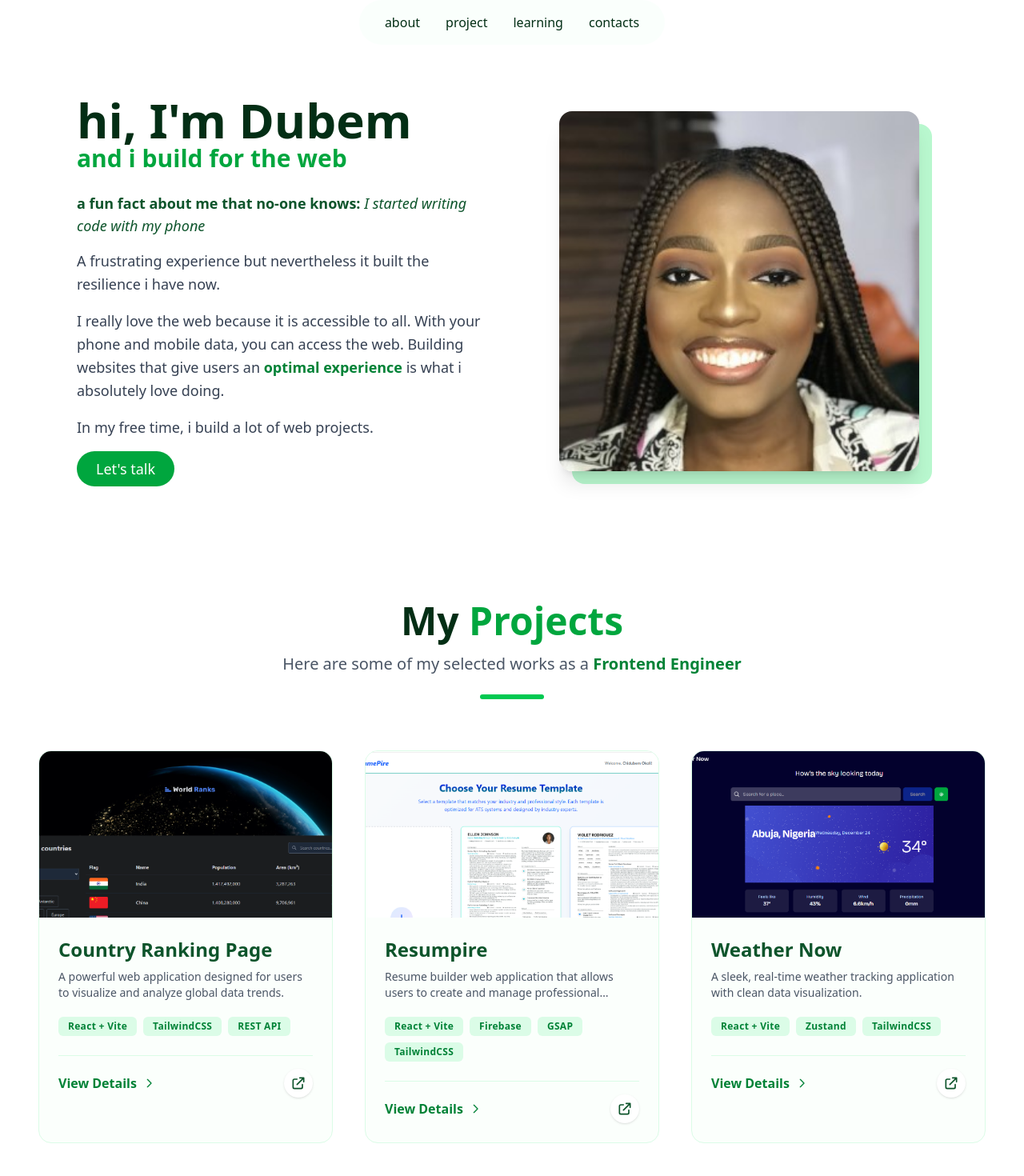
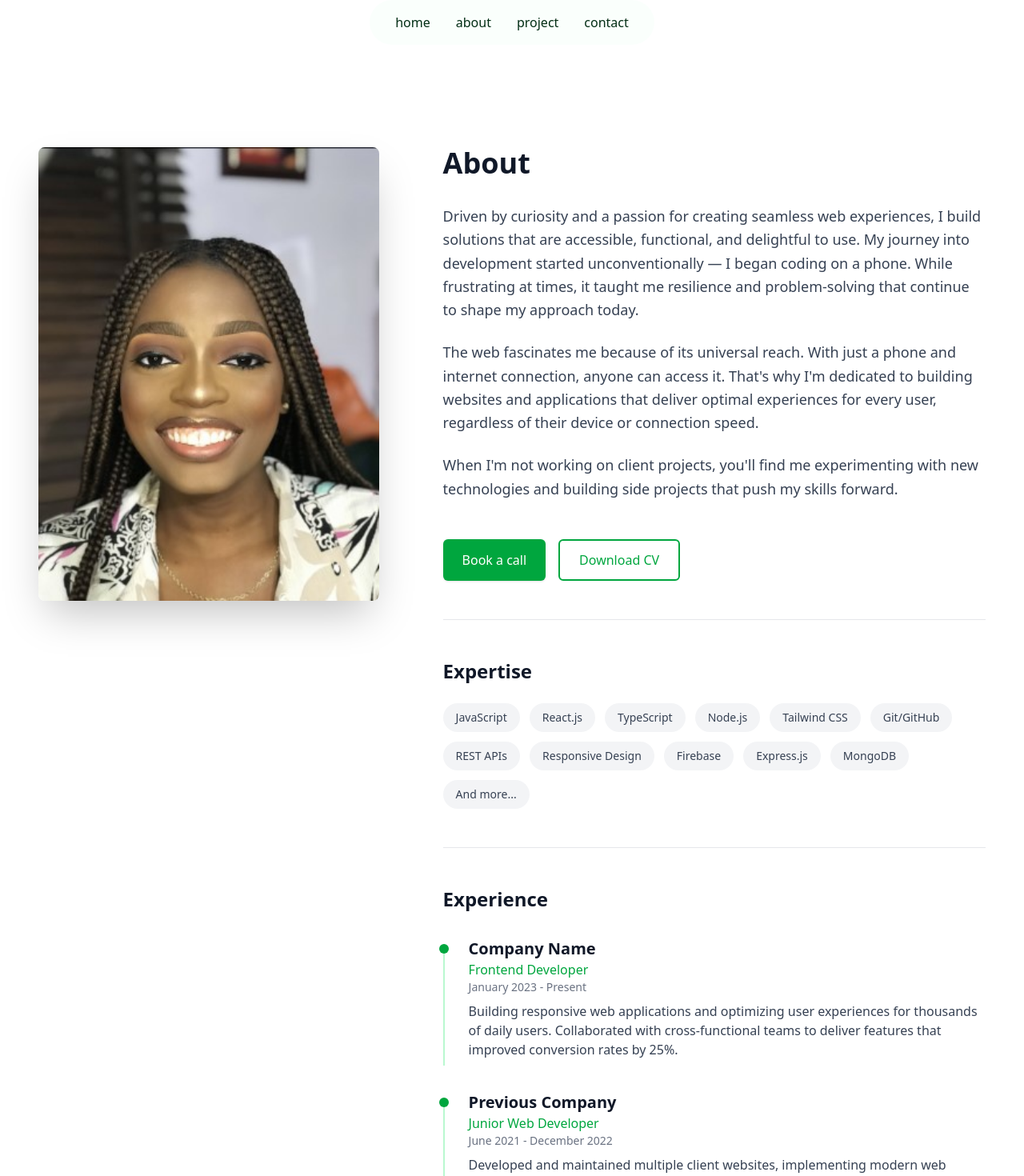
Before and after one commit to Duubemmm/Dubem-portfolio, a React (Vite) app: page / in a window 1280 px wide. Shown: the top 1470 px of the page at 80% size. Built offline with nearby package versions, Linux system fonts and the light colour scheme.

Commit message:
feat: add react router for easy navigation

```diff
--- a/src/App.jsx
+++ b/src/App.jsx
@@ -1,33 +1,39 @@
-import { useState, useEffect } from "react";
-import Header from "./components/Header";
+// import { useState, useEffect } from "react";
 import About from "./components/About";
 import Project from "./components/Project"
 import Contact from "./components/Contact"
-import Preloader from "./components/Preloader";
+import Home from "./pages/Home";
+import Layout from "./pages/Layout";
+// import Preloader from "./animations/Preloader";
+import { Routes, Route } from "react-router";
 
 function App() {
-  const [loading, setLoading] = useState(true);
+  // const [loading, setLoading] = useState(true);
 
-  useEffect(() => {
-    const timer = setTimeout(() => {
-      setLoading(false);
-    }, 2000);
+  // useEffect(() => {
+  //   const timer = setTimeout(() => {
+  //     setLoading(false);
+  //   }, 2000);
 
-    return () => clearTimeout(timer);
-  }, []);
+  //   return () => clearTimeout(timer);
+  // }, []);
 
   return (
     <>
-      {loading ? (
+      {/* {loading ? (
         <Preloader />
-      ) : (
+      ) : ( */}
         <main className="animate-in fade-in duration-700">
-          <Header />
-          <About />
-          <Project/>
-          <Contact/>
+          <Routes>
+            <Route element={<Layout />}>
+            <Route path="/" element={<Home />}/>
+            <Route path="about" element={<About />}/>
+            <Route path="project" element={<Project />}/>
+            <Route path="contact" element={<Contact/>}/>
+            </Route>
+          </Routes>
         </main>
-      )}
+      {/* )} */}
     </>
   );
 }
--- /dev/null
+++ b/src/animations/Preloader.jsx
@@ -0,0 +1,64 @@
+import { motion } from "framer-motion";
+
+const Preloader = () => {
+  const name = "DUBEM".split("");
+
+  return (
+    <motion.div
+      initial={{ opacity: 1 }}
+      exit={{ opacity: 0 }}
+      className="fixed inset-0 z-[100] flex flex-col items-center justify-center bg-green-950"
+    >
+      <div className="relative flex flex-col items-center">
+
+        <div className="flex mb-4">
+          {name.map((letter, index) => (
+            <motion.span
+              key={index}
+              initial={{ y: 20, opacity: 0 }}
+              animate={{ y: 0, opacity: 1 }}
+              transition={{
+                delay: index * 0.1,
+                duration: 0.5,
+                repeat: Infinity,
+                repeatType: "reverse",
+                repeatDelay: 1
+              }}
+              className="text-5xl md:text-7xl font-black text-green-500 tracking-tighter"
+            >
+              {letter}
+            </motion.span>
+          ))}
+        </div>
+
+        <div className="w-48 h-1 bg-green-900 rounded-full overflow-hidden">
+          <motion.div
+            initial={{ x: "-100%" }}
+            animate={{ x: "100%" }}
+            transition={{
+              repeat: Infinity,
+              duration: 1.5,
+              ease: "easeInOut"
+            }}
+            className="w-full h-full bg-green-400 shadow-[0_0_15px_rgba(74,222,128,0.5)]"
+          />
+        </div>
+
+        <motion.p
+          initial={{ opacity: 0 }}
+          animate={{ opacity: [0, 1, 0] }}
+          transition={{ duration: 2, repeat: Infinity }}
+          className="mt-6 font-mono text-green-500/70 text-sm tracking-widest uppercase"
+        >
+          Initializing Portfolio...
+        </motion.p>
+      </div>
+
+      <div className="absolute inset-0 opacity-10 pointer-events-none">
+        <div className="absolute top-0 left-0 w-full h-full bg-[radial-gradient(circle_at_center,_var(--tw-gradient-stops))] from-green-500/20 via-transparent to-transparent" />
+      </div>
+    </motion.div>
+  );
+};
+
+export default Preloader;
--- a/src/components/About.jsx
+++ b/src/components/About.jsx
@@ -1,47 +1,158 @@
+import { useState, useEffect } from 'react';
 import Dubem from "../assets/Dubem.jpg"
 
 const About = () => {
+  const [isVisible, setIsVisible] = useState(false);
+
+  useEffect(() => {
+    setIsVisible(true);
+  }, []);
+
   return (
-    <section className="mx-auto flex max-w-6xl flex-col items-center justify-between gap-12 px-8 py-16 md:flex-row">
-      {/* Text Content */}
-      <div className="flex flex-col space-y-6 md:w-1/2">
-        <h1 className="text-4xl font-bold text-green-950 lg:text-6xl">
-          hi, I'm Dubem <span className="block text-green-600 text-2xl lg:text-3xl">and i build for the web</span>
-        </h1>
+    <section id="about" className="relative bg-white px-6 py-24 lg:px-12 lg:py-32">
+      <div className="mx-auto max-w-7xl">
+        <div className="grid gap-16 lg:grid-cols-5 lg:gap-20">
+          {/* Image Side - Takes 2 columns */}
+          <div className={`lg:col-span-2 transition-all duration-700 ${isVisible ? 'opacity-100 translate-y-0' : 'opacity-0 translate-y-8'}`}>
+            <div className="sticky top-24">
+              <img
+                src={Dubem}
+                alt="Dubem - Web Developer"
+                className="w-full rounded-lg shadow-2xl"
+              />
+            </div>
+          </div>
 
-        <div className="space-y-4 text-lg text-gray-700">
-          <h2 className="font-semibold text-green-900">
-            a fun fact about me that no-one knows:
-            <span className="font-normal italic"> I started writing code with my phone</span>
-          </h2>
+          {/* Content Side - Takes 3 columns */}
+          <div className={`lg:col-span-3 transition-all duration-700 delay-150 ${isVisible ? 'opacity-100 translate-y-0' : 'opacity-0 translate-y-8'}`}>
+            <h2 className="mb-8 text-3xl font-bold text-gray-900 md:text-4xl">
+              About
+            </h2>
 
-          <p className="leading-relaxed">
-            A frustrating experience but nevertheless it built the resilience i have now.
-          </p>
+            <div className="space-y-6 text-lg leading-relaxed text-gray-700">
+              <p>
+                Driven by curiosity and a passion for creating seamless web experiences,
+                I build solutions that are accessible, functional, and delightful to use.
+                My journey into development started unconventionally — I began coding on
+                a phone. While frustrating at times, it taught me resilience and
+                problem-solving that continue to shape my approach today.
+              </p>
 
-          <p className="leading-relaxed">
-            I really love the web because it is accessible to all. With your phone and mobile data, you can access the web.
-            Building websites that give users an <span className="font-bold text-green-700">optimal experience</span> is what i absolutely love doing.
-          </p>
+              <p>
+                The web fascinates me because of its universal reach. With just a phone
+                and internet connection, anyone can access it. That's why I'm dedicated
+                to building websites and applications that deliver optimal experiences
+                for every user, regardless of their device or connection speed.
+              </p>
 
-          <p>In my free time, i build a lot of web projects.</p>
+              <p>
+                When I'm not working on client projects, you'll find me experimenting
+                with new technologies and building side projects that push my skills forward.
+              </p>
 
-          <button className="w-max rounded-full bg-green-600 px-6 py-2 text-white transition-hover hover:bg-green-700">
-            Let's talk
-          </button>
-        </div>
-      </div>
+              <div className="flex flex-wrap gap-4 pt-6">
+                <a
+                  href="#contact"
+                  className="inline-flex items-center rounded-md bg-green-600 px-6 py-3 text-base font-medium text-white shadow-sm transition-all hover:bg-green-700 hover:shadow-md"
+                >
+                  Book a call
+                </a>
+                <a
+                  href="/path-to-your-cv.pdf"
+                  download
+                  className="inline-flex items-center rounded-md border-2 border-green-600 bg-transparent px-6 py-3 text-base font-medium text-green-600 transition-all hover:bg-green-50"
+                >
+                  Download CV
+                </a>
+              </div>
+            </div>
 
-      {/* Image Container */}
-      <div className="flex justify-center md:w-1/2">
-        <div className="relative">
-          {/* Decorative background element */}
-          <div className="absolute -bottom-4 -right-4 -z-10 h-full w-full rounded-2xl bg-green-200"></div>
-          <img
-            src={Dubem}
-            alt="Dubem"
-            className="h-80 w-80 rounded-2xl object-cover shadow-xl lg:h-[450px] lg:w-[450px]"
-          />
+            {/* Expertise Section */}
+            <div className="mt-12 pt-12 border-t border-gray-200">
+              <h3 className="mb-6 text-2xl font-bold text-gray-900">
+                Expertise
+              </h3>
+
+              <div className="flex flex-wrap gap-3">
+                {[
+                  'JavaScript',
+                  'React.js',
+                  'TypeScript',
+                  'Node.js',
+                  'Tailwind CSS',
+                  'Git/GitHub',
+                  'REST APIs',
+                  'Responsive Design',
+                  'Firebase',
+                  'Express.js',
+                  'MongoDB',
+                  'And more...'
+                ].map((skill) => (
+                  <span
+                    key={skill}
+                    className="rounded-full bg-gray-100 px-4 py-2 text-sm font-medium text-gray-700 transition-colors hover:bg-gray-200"
+                  >
+                    {skill}
+                  </span>
+                ))}
+              </div>
+            </div>
+
+            {/* Experience Section */}
+            <div className="mt-12 pt-12 border-t border-gray-200">
+              <h3 className="mb-8 text-2xl font-bold text-gray-900">
+                Experience
+              </h3>
+
+              <div className="space-y-10">
+                {/* Experience Item 1 */}
+                <div className="relative pl-8 before:absolute before:left-0 before:top-2 before:h-full before:w-0.5 before:bg-green-200">
+                  <div className="absolute left-0 top-2 h-3 w-3 -translate-x-[5px] rounded-full bg-green-600"></div>
+
+                  <div className="mb-2">
+                    <h4 className="text-xl font-semibold text-gray-900">
+                      Company Name
+                    </h4>
+                    <p className="text-base font-medium text-green-600">
+                      Frontend Developer
+                    </p>
+                    <p className="text-sm text-gray-500">
+                      January 2023 - Present
+                    </p>
+                  </div>
+
+                  <p className="text-gray-700">
+                    Building responsive web applications and optimizing user experiences
+                    for thousands of daily users. Collaborated with cross-functional teams
+                    to deliver features that improved conversion rates by 25%.
+                  </p>
+                </div>
+
+                {/* Experience Item 2 */}
+                <div className="relative pl-8 before:absolute before:left-0 before:top-2 before:h-full before:w-0.5 before:bg-green-200">
+                  <div className="absolute left-0 top-2 h-3 w-3 -translate-x-[5px] rounded-full bg-green-600"></div>
+
+                  <div className="mb-2">
+                    <h4 className="text-xl font-semibold text-gray-900">
+                      Previous Company
+                    </h4>
+                    <p className="text-base font-medium text-green-600">
+                      Junior Web Developer
+                    </p>
+                    <p className="text-sm text-gray-500">
+                      June 2021 - December 2022
+                    </p>
+                  </div>
+
+                  <p className="text-gray-700">
+                    Developed and maintained multiple client websites, implementing modern
+                    web standards and best practices. Gained experience in React, Node.js,
+                    and agile development methodologies.
+                  </p>
+                </div>
+              </div>
+            </div>
+          </div>
         </div>
       </div>
     </section>
--- a/src/components/Contact.jsx
+++ b/src/components/Contact.jsx
@@ -17,11 +17,10 @@ const Contact = () => {
           {/* Main Heading */}
           <div className="space-y-4">
             <h2 className="text-4xl md:text-5xl font-bold text-green-950">
-              Get in <span className="text-green-600">Touch</span>
+              Stay <span className="text-green-600">Connected</span>
             </h2>
             <p className="text-gray-600 text-lg md:text-xl leading-relaxed">
-              I'm currently looking for new opportunities and my inbox is always open.
-              Whether you have a question or just want to say hi, I'll try my best to get back to you!
+              I'm currently looking for new opportunities and my inbox is always open. Whether you have a question or want to collaborate, shoot me a message.
             </p>
           </div>
 
--- a/src/components/Header.jsx
+++ b/src/components/Header.jsx
@@ -1,11 +1,12 @@
+import { Link } from "react-router"
 const Header = () => {
   return (
-    <section className="mx-auto flex w-max justify-center gap-8 rounded-full bg-green-100/15 px-8 py-4 text-green-950 backdrop-blur-sm">
-      <p className="cursor-pointer hover:text-green-600">about</p>
-      <p className="cursor-pointer hover:text-green-600">project</p>
-      <p className="cursor-pointer hover:text-green-600">learning</p>
-      <p className="cursor-pointer hover:text-green-600">contacts</p>
-    </section>
+    <header className="mx-auto flex w-max justify-center gap-8 rounded-full bg-green-100/15 px-8 py-4 text-green-950 backdrop-blur-sm">
+      <Link className="cursor-pointer hover:text-green-600" to="/">home</Link>
+      <Link className="cursor-pointer hover:text-green-600" to="/about">about</Link>
+      <Link className="cursor-pointer hover:text-green-600" to="/project">project</Link>
+      <Link className="cursor-pointer hover:text-green-600" to="/contact">contact</Link>
+    </header>
   )
 }
 
--- a/src/components/Project.jsx
+++ b/src/components/Project.jsx
@@ -3,7 +3,6 @@ import { useInView } from "react-intersection-observer";
 import WeatherNow from "../assets/WeatherNow.png";
 import CountryRank from "../assets/CountryRank.png";
 import Resumpire from "../assets/resumpire.png";
-console.log(Resumpire);
 
 const Project = () => {
   const projects = [
@@ -52,7 +51,7 @@ const Project = () => {
           className="text-center mb-16"
         >
           <h2 className="text-4xl md:text-5xl font-bold text-green-950 mb-4">
-            My <span className="text-green-600">Projects</span>
+            Projects <span className="text-green-600">I've built </span>
           </h2>
           <motion.p
             initial={{ opacity: 0 }}
@@ -60,7 +59,7 @@ const Project = () => {
             transition={{ delay: 0.3 }}
             className="text-xl text-gray-600 max-w-2xl mx-auto"
           >
-            Here are some of my selected works as a{" "}
+            Here are some of my works as a{" "}
             <span className="font-semibold text-green-700">
               Frontend Engineer
             </span>
@@ -171,6 +170,7 @@ const Project = () => {
             </motion.div>
           ))}
         </div>
+        {/* <button>See more of my projects on Github</button> */}
       </div>
     </section>
   );
--- a/src/main.jsx
+++ b/src/main.jsx
@@ -6,6 +6,8 @@ import { BrowserRouter } from "react-router"
 
 createRoot(document.getElementById('root')).render(
   <StrictMode>
+    <BrowserRouter>
     <App />
+    </BrowserRouter>
   </StrictMode>,
 )
--- /dev/null
+++ b/src/pages/Home.jsx
@@ -0,0 +1,16 @@
+import About from "../components/About";
+import Project from "../components/Project";
+import Contact from "../components/Contact";
+
+
+const Home = () => {
+    return (
+        <>
+        <About/>
+        <Project/>
+        <Contact/>
+        </>
+    )
+}
+
+export default Home;
--- /dev/null
+++ b/src/pages/Layout.jsx
@@ -0,0 +1,13 @@
+import { Outlet } from "react-router"
+import Header from "../components/Header"
+
+const Layout = () => {
+return (
+    <>
+    <Header/>
+    <Outlet/>
+    </>
+)
+}
+
+export default Layout;
```
Also changed, not shown: src/components/Home.jsx (deleted, +0 -16 lines), src/components/Preloader.jsx (deleted, +0 -13 lines), src/components/DetailCard.jsx (added).
